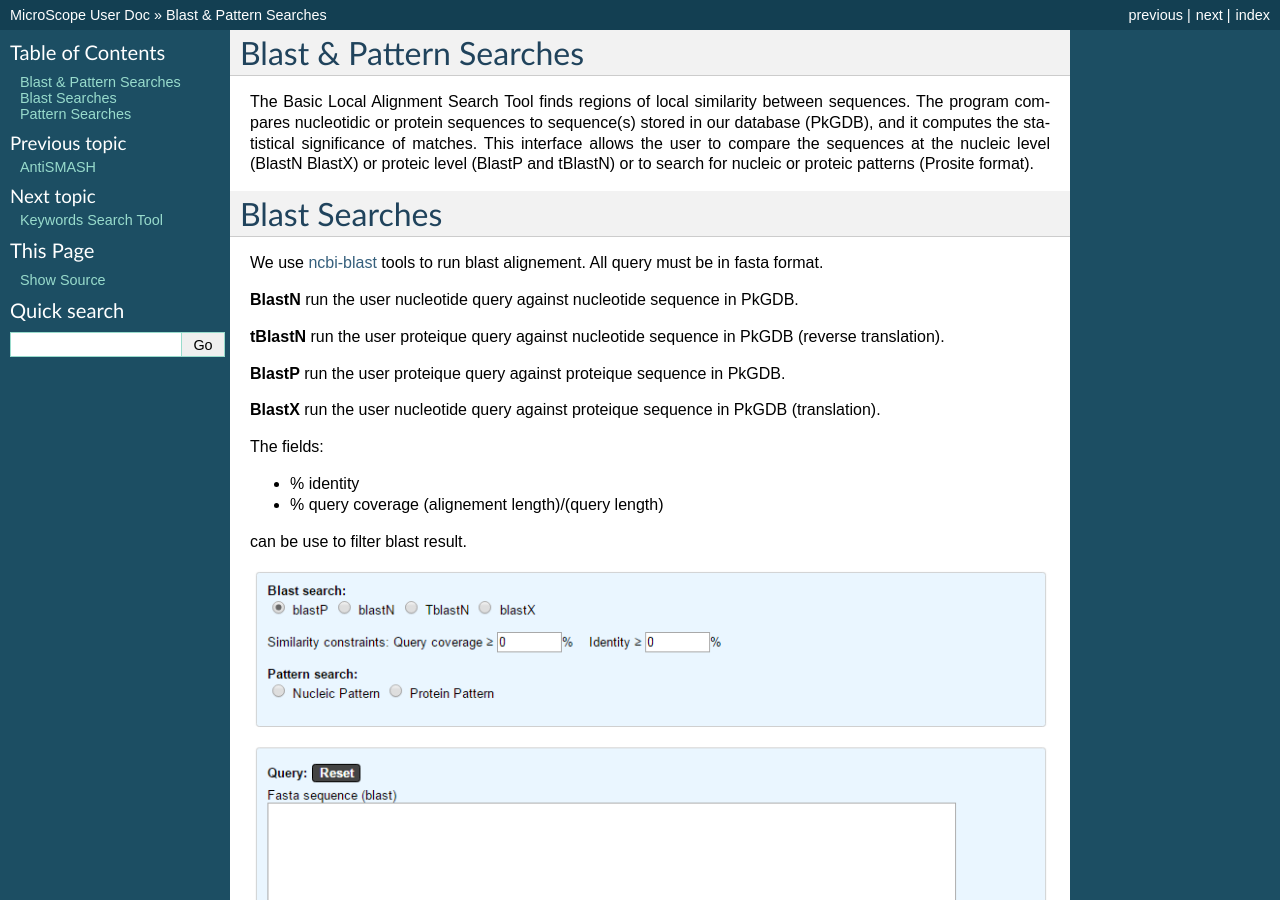
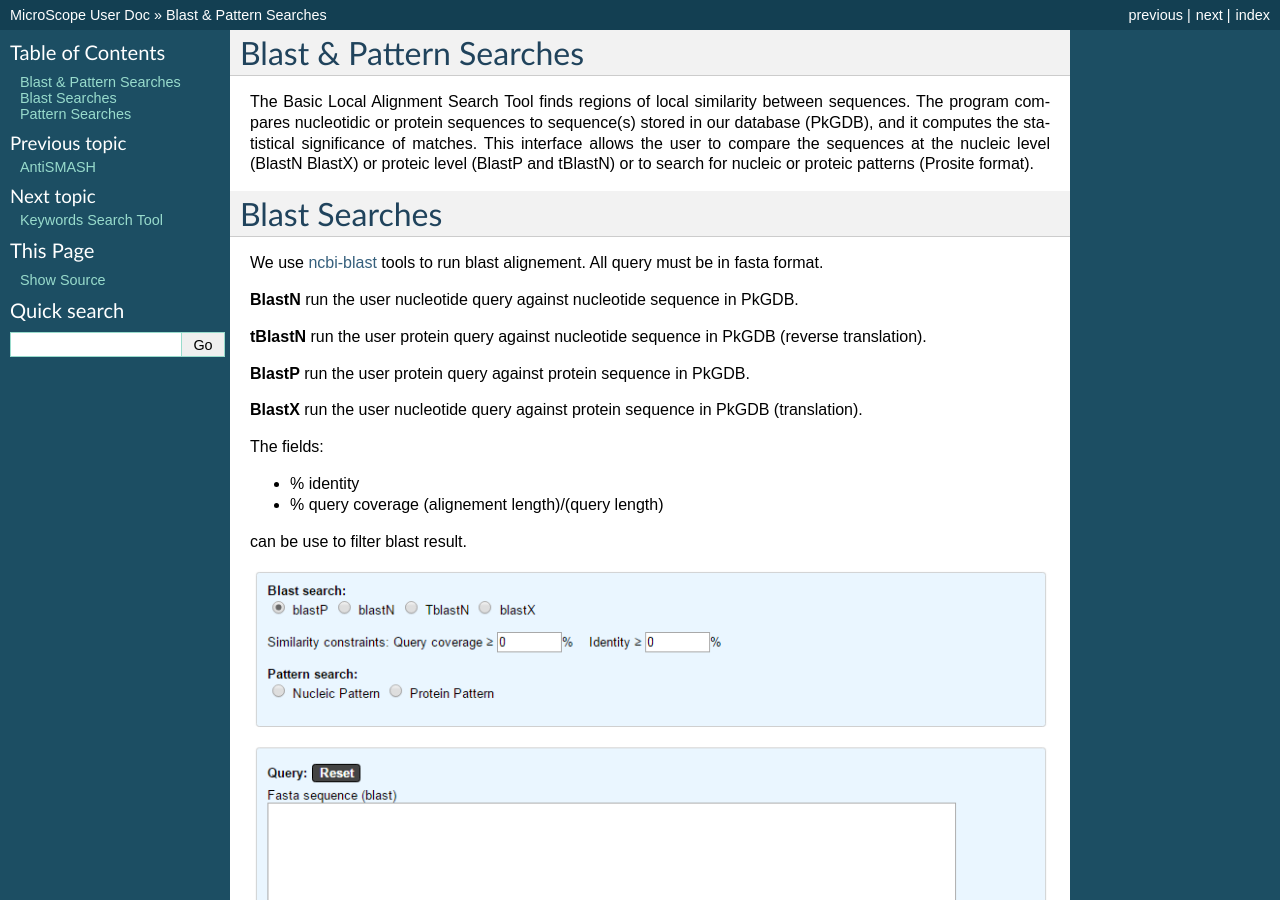
Before and after one commit to labgem/microscope-user-doc, a Sphinx documentation site: the page built from docs/content/search/blast.rst, in a window 1280 px wide and 900 px high. Built offline with Sphinx 7.4.7, drawn with Linux system fonts in a browser that asks for light colours; formulas are drawn with MathJax 3.

Commit message:
Update blast.rst

```diff
--- a/docs/content/search/blast.rst
+++ b/docs/content/search/blast.rst
@@ -12,11 +12,11 @@ We use `ncbi-blast <https://blast.ncbi.nlm.nih.gov/Blast.cgi>`_ tools to run bla
 
 **BlastN** run the user nucleotide query against nucleotide sequence in PkGDB.
 
-**tBlastN** run the user proteique query against nucleotide sequence in PkGDB (reverse translation).
+**tBlastN** run the user protein query against nucleotide sequence in PkGDB (reverse translation).
 
-**BlastP** run the user proteique query against proteique sequence in PkGDB.
+**BlastP** run the user protein query against protein sequence in PkGDB.
 
-**BlastX** run the user nucleotide query against proteique sequence in PkGDB (translation).
+**BlastX** run the user nucleotide query against protein sequence in PkGDB (translation).
 
 
 The fields:
```
